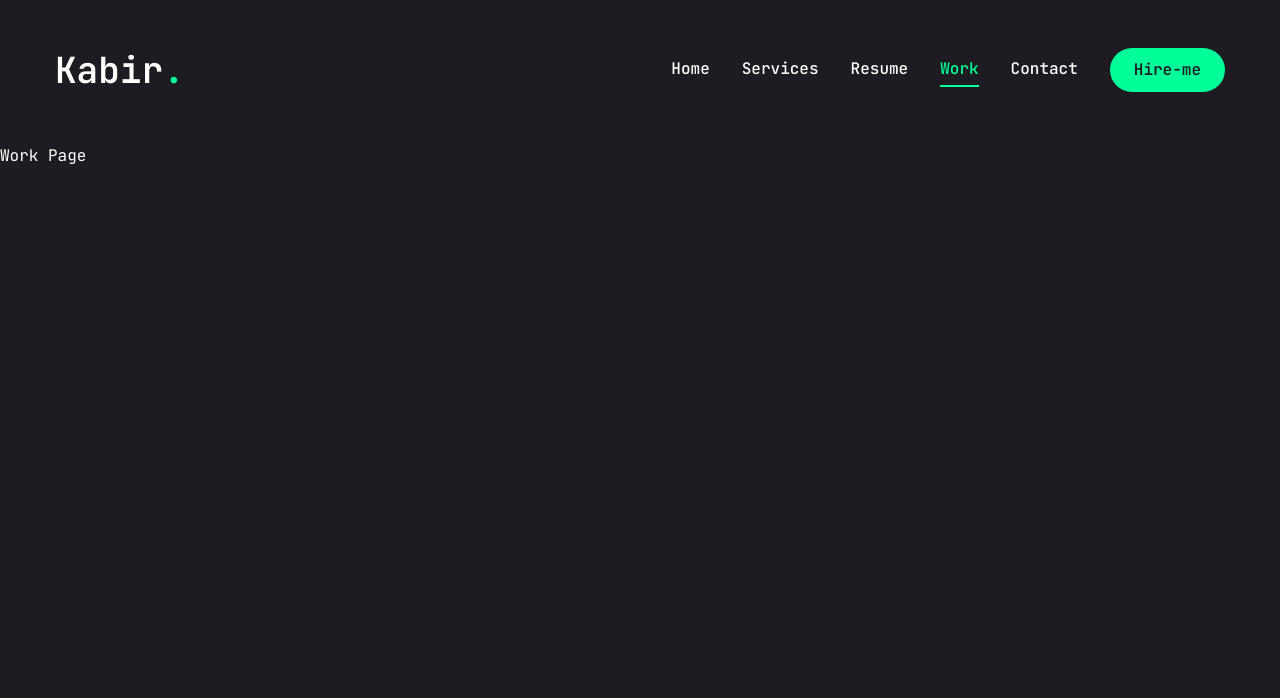
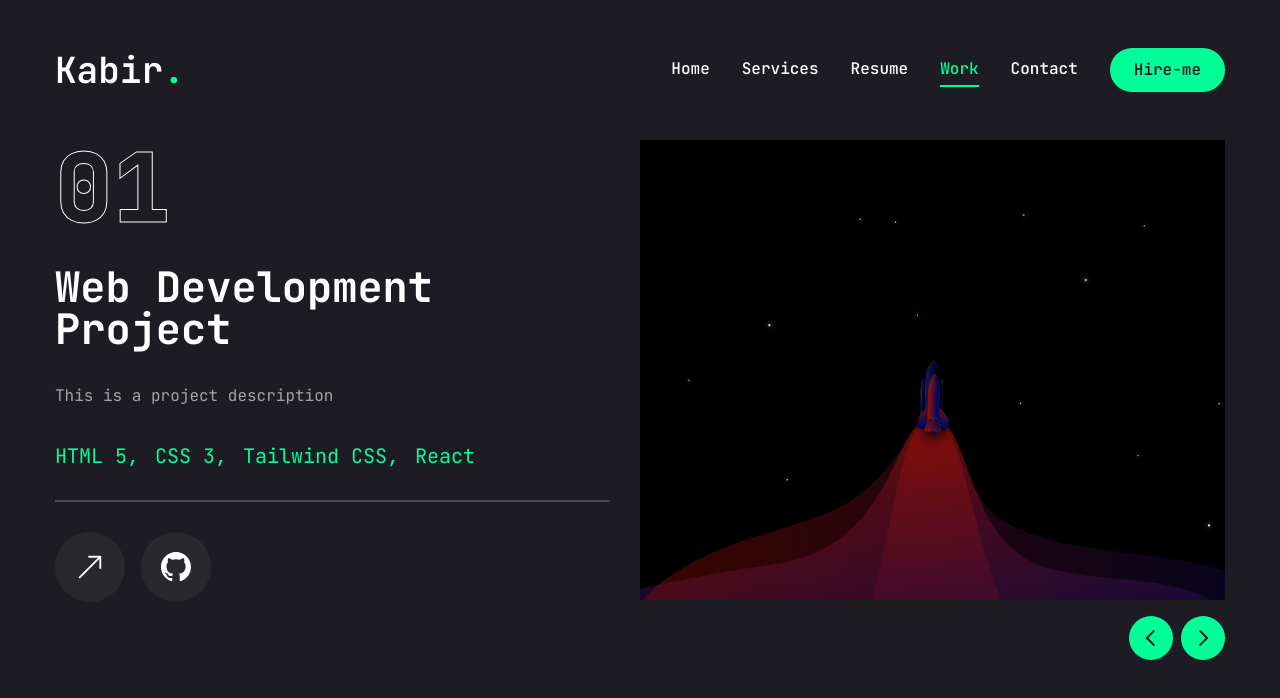
Before and after one commit to kabironline/kabironline-website, a Next.js app: page /work in a window 1280 px wide. Shown: the top 698 px of the page. Built offline with nearby package versions, Linux system fonts and the light colour scheme.

Commit message:
Completed Works Page

```diff
--- a/app/work/page.jsx
+++ b/app/work/page.jsx
@@ -1,7 +1,122 @@
-import React from "react";
+"use client";
+
+import { motion } from "framer-motion";
+import { useState } from "react";
+import { Swiper, SwiperSlide } from "swiper/react";
+import "swiper/css";
+import { BsArrowUpRight, BsGithub } from "react-icons/bs";
+import {
+  Tooltip,
+  TooltipContent,
+  TooltipProvider,
+  TooltipTrigger,
+} from "@/components/ui/tooltip";
+import { projects } from "@/lib/constants";
+import Link from "next/link";
+import Image from "next/image";
+import WorkSliderBtns from "@/components/WorkSliderBtns";
 
 const Work = () => {
-  return <div>Work Page</div>;
+  const [project, setProject] = useState(projects[0]);
+
+  const handleSlideChange = (swiper) => {
+    const currentIndex = swiper.activeIndex;
+    setProject(projects[currentIndex]);
+  };
+
+  return (
+    <motion.section
+      initial={{ opacity: 0 }}
+      animate={{
+        opacity: 1,
+        transition: {
+          duration: 0.4,
+          delay: 2.4,
+          ease: "easeIn",
+        },
+      }}
+      className="min-h-[80px] flex flex-col justify-center py-12 xl:py-0"
+    >
+      <div className="container mx-auto">
+        <div className="flex flex-col xl:flex-row xl:gap-[30px]">
+          <div className="w-full xl:w-1/2 xl:h-[460px] flex flex-col xl:justify-between order-2 xl:order-none">
+            <div className="flex flex-col gap-[30px]">
+              <div className="text-8xl leading-none font-extrabold text-transparent text-outline">
+                {project.num}
+              </div>
+              <h2 className="text-[42px] font-bold leading-none textwhite group-hover:text-accent transition-all duration-500 capitalize">
+                {project.category} Project
+              </h2>
+              <p className="text-white/60">{project.description}</p>
+              <ul className="flex gap-4">
+                {project.stack.map((item, index) => (
+                  <li key={index} className="text-xl text-accent">
+                    {item.name}
+                    {index !== project.stack.length - 1 && ","}
+                  </li>
+                ))}
+              </ul>
+              <div className="border border-white/20"></div>
+              <div className="flex items-center gap-4 ">
+                <Link href={project.github}>
+                  <TooltipProvider delayDuration={100}>
+                    <Tooltip>
+                      <TooltipTrigger className="w-[70px] h-[70px] rounded-full bg-white/5 flex justify-center items-center group">
+                        <BsArrowUpRight className="text-white text-3xl group-hover:text-accent transition-all duration-100" />
+                      </TooltipTrigger>
+                      <TooltipContent>
+                        <p>Live Project</p>
+                      </TooltipContent>
+                    </Tooltip>
+                  </TooltipProvider>
+                </Link>
+                <Link href={project.github}>
+                  <TooltipProvider delayDuration={100}>
+                    <Tooltip>
+                      <TooltipTrigger className="w-[70px] h-[70px] rounded-full bg-white/5 flex justify-center items-center group">
+                        <BsGithub className="text-white text-3xl group-hover:text-accent transition-all duration-100" />
+                      </TooltipTrigger>
+                      <TooltipContent>
+                        <p>Github Repository</p>
+                      </TooltipContent>
+                    </Tooltip>
+                  </TooltipProvider>
+                </Link>
+              </div>
+            </div>
+          </div>
+          <div className="w-full xl:w-1/2">
+            <Swiper
+              spaceBetween={30}
+              slidesPerView={1}
+              className="xl:h-[520px] mb-12"
+              onSlideChange={handleSlideChange}
+            >
+              {projects.map((item, index) => (
+                <SwiperSlide key={index} className="w-full ">
+                  <div className="h-[460px] relative group flex justify-center items-center bg-pink-50/20">
+                    <div className="absolute top-0 bottom-0 w-full h-full bg-black/10 z-10"></div>
+                    <div>
+                      <Image
+                        src={project.image}
+                        fill
+                        className="object-cover"
+                        alt="Project Image"
+                      />
+                    </div>
+                  </div>
+                </SwiperSlide>
+              ))}
+              <WorkSliderBtns
+                containerStyles="flex gap-2 absolute right-0 bottom-[calc(50%_-_22px)] xl:bottom-0 z-20 w-full justify-between xl:w-max xl:justify-none"
+                btnStyles="bg-accent hover:bg-accent-hover text-primary text-[22px] w-[44px] h-[44px] flex justify-center items-center transition-all duration-200 rounded-full"
+              />
+            </Swiper>
+          </div>
+        </div>
+      </div>
+    </motion.section>
+  );
 };
 
 export default Work;
--- a/components/PageTransition.jsx
+++ b/components/PageTransition.jsx
@@ -17,7 +17,7 @@
             transition: { delay: 1, duration: 0.4, ease: "easeInOut" },
           }}
           className="h-screen w-screen fixed top-0 bg-primary pointer-events-none"
-        ></motion.div>
+        />
       </div>
 
       {children}
--- /dev/null
+++ b/components/WorkSliderBtns.jsx
@@ -0,0 +1,21 @@
+"use client";
+
+import { useSwiper } from "swiper/react";
+import { PiCaretLeftBold, PiCaretRightBold } from "react-icons/pi";
+import { Button } from "./ui/button";
+
+const WorkSliderBtns = ({ containerStyles, btnStyles, iconStyles }) => {
+  const swiper = useSwiper();
+  return (
+    <div className={containerStyles}>
+      <button className={btnStyles} onClick={() => swiper.slidePrev()}>
+        <PiCaretLeftBold className={iconStyles} />
+      </button>
+      <button className={btnStyles} onClick={() => swiper.slideNext()}>
+        <PiCaretRightBold className={iconStyles} />
+      </button>
+    </div>
+  );
+};
+
+export default WorkSliderBtns;
--- a/package.json
+++ b/package.json
@@ -24,6 +24,7 @@
     "react-countup": "^6.5.3",
     "react-dom": "^18",
     "react-icons": "^5.2.1",
+    "swiper": "^11.1.4",
     "tailwind-merge": "^2.3.0",
     "tailwindcss-animate": "^1.0.7"
   },
```
Also changed, not shown: lib/constants.js, public/project-image-temp.png (added), 1 other file (tests, documents, lock files or other folders).
